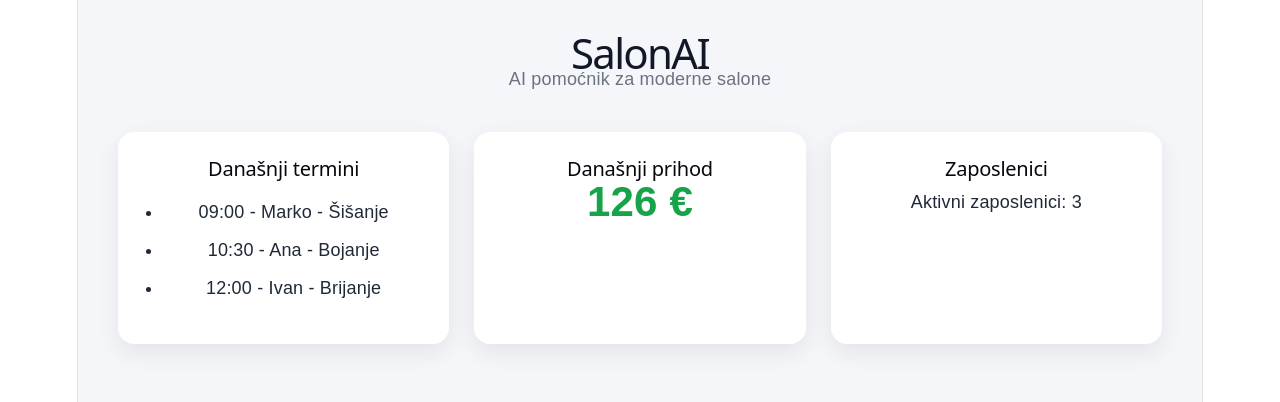
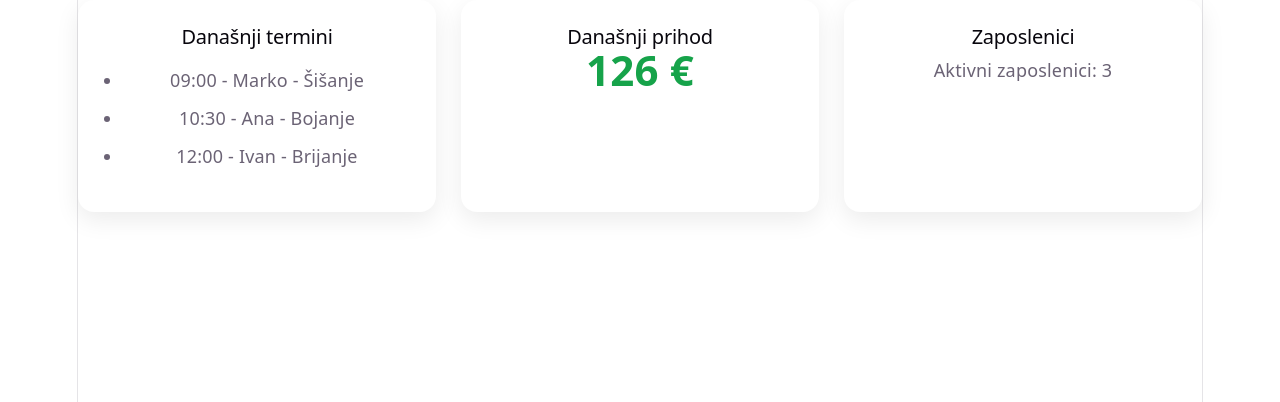
Before and after one commit to Matthoodie/SalonAI, a React app in the folder frontend/: page / in a window 1280 px wide. Shown: the top 402 px of the page. Built offline with nearby package versions, Linux system fonts and the light colour scheme; the HTML template or start-up script is replaced by a standard one.

Commit message:
Create dashboard page component

```diff
--- a/frontend/src/App.jsx
+++ b/frontend/src/App.jsx
@@ -1,53 +1,9 @@
+import Dashboard from './pages/Dashboard'
 import './App.css'
 
 function App() {
   return (
-    <div className="app">
-
-      <header className="header">
-        <h1>SalonAI</h1>
-        <p>AI pomoćnik za moderne salone</p>
-      </header>
-
-
-      <main className="dashboard">
-
-        <section className="card">
-          <h2>Današnji termini</h2>
-
-          <ul>
-            <li>09:00 - Marko - Šišanje</li>
-            <li>10:30 - Ana - Bojanje</li>
-            <li>12:00 - Ivan - Brijanje</li>
-          </ul>
-
-        </section>
-
-
-        <section className="card">
-          <h2>Današnji prihod</h2>
-
-          <p className="value">
-            126 €
-          </p>
-
-        </section>
-
-
-        <section className="card">
-          <h2>Zaposlenici</h2>
-
-          <p>
-            Aktivni zaposlenici: 3
-          </p>
-
-        </section>
-
-
-      </main>
-
-
-    </div>
+    <Dashboard />
   )
 }
 
--- /dev/null
+++ b/frontend/src/pages/Dashboard.jsx
@@ -0,0 +1,40 @@
+function Dashboard() {
+  return (
+    <div className="dashboard">
+
+      <section className="card">
+        <h2>Današnji termini</h2>
+
+        <ul>
+          <li>09:00 - Marko - Šišanje</li>
+          <li>10:30 - Ana - Bojanje</li>
+          <li>12:00 - Ivan - Brijanje</li>
+        </ul>
+
+      </section>
+
+
+      <section className="card">
+        <h2>Današnji prihod</h2>
+
+        <p className="value">
+          126 €
+        </p>
+
+      </section>
+
+
+      <section className="card">
+        <h2>Zaposlenici</h2>
+
+        <p>
+          Aktivni zaposlenici: 3
+        </p>
+
+      </section>
+
+    </div>
+  )
+}
+
+export default Dashboard
```
